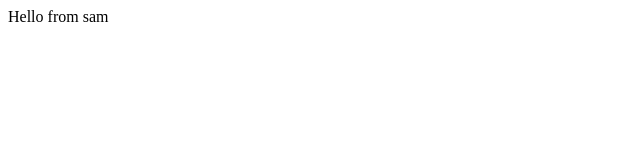
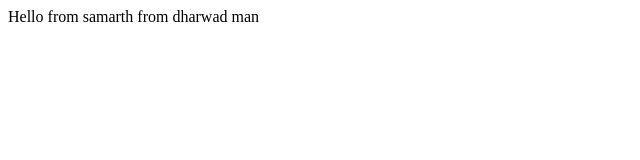
Before and after one commit to sam-sanikop/gitDemoforSame, a plain HTML site: page index.html in a window 1280 px wide. Shown: the whole page, without its empty margins (0-640 px from the left). Drawn offline with Linux system fonts and the light colour scheme.

Commit message:
merge conflict

```diff
--- a/index.html
+++ b/index.html
@@ -1,5 +1,5 @@
 <html>
     <body>
-        <p id="p1">Hello from sam</p>
+        <p id="p1">Hello from samarth from dharwad man</p>
     </body>
 </html>
```
